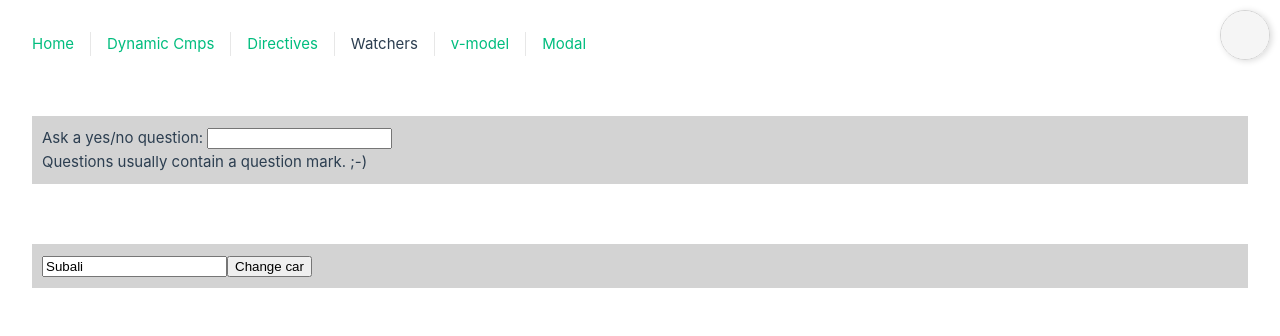
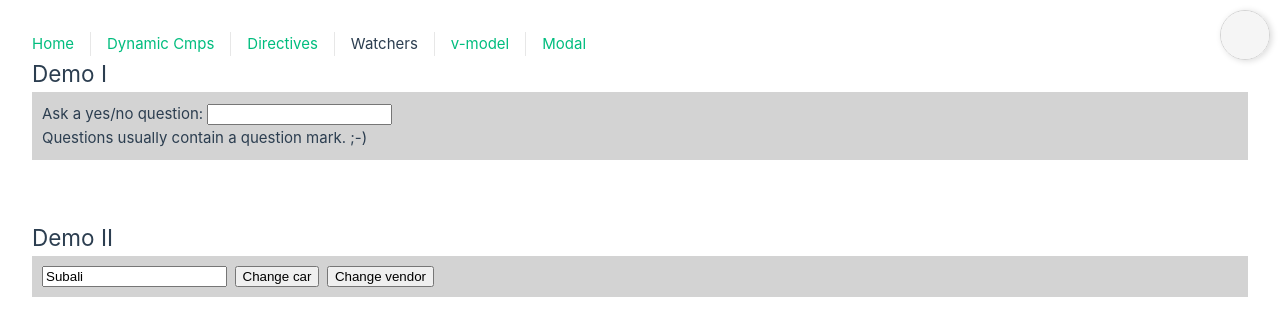
Before and after one commit to shrfrn/vue-extras, a Vue app: page /watchers in a window 1280 px wide. Shown: the top 336 px of the page. Built offline with nearby package versions, Linux system fonts and the light colour scheme.

Commit message:
Update watchers starter

```diff
--- a/src/views/Watchers.vue
+++ b/src/views/Watchers.vue
@@ -1,4 +1,5 @@
 <template>
+    <h2>Demo I</h2>
 	<section class="yesno">
 		<p>
 			Ask a yes/no question:
@@ -7,9 +8,11 @@
 		<p>{{ answer }}</p>
 	</section>
 
+    <h2>Demo II</h2>
 	<section class="car">
 		<input v-model="car.vendor" />
 		<button @click="onChangeCar">Change car</button>
+		<button @click="onChangeVendor">Change vendor</button>
 	</section>
 	<Inspector />
 </template>
@@ -63,15 +66,22 @@ export default {
 		onChangeCar() {
 			this.car = { vendor: 'Susila', speed: 1 }
 		},
+		onChangeVendor() {
+			this.car.vendor = 'Susila'
+		},
 	},
 }
 </script>
 
 <style lang="scss">
-.yesno,
-.car {
+.yesno, .car {
 	background-color: lightgray;
 	padding: 10px;
-	margin-block-start: 4em;
+    margin-block-end: 4em;
+}
+
+.car {
+    display: flex;
+    gap: .5em;
 }
 </style>
```
